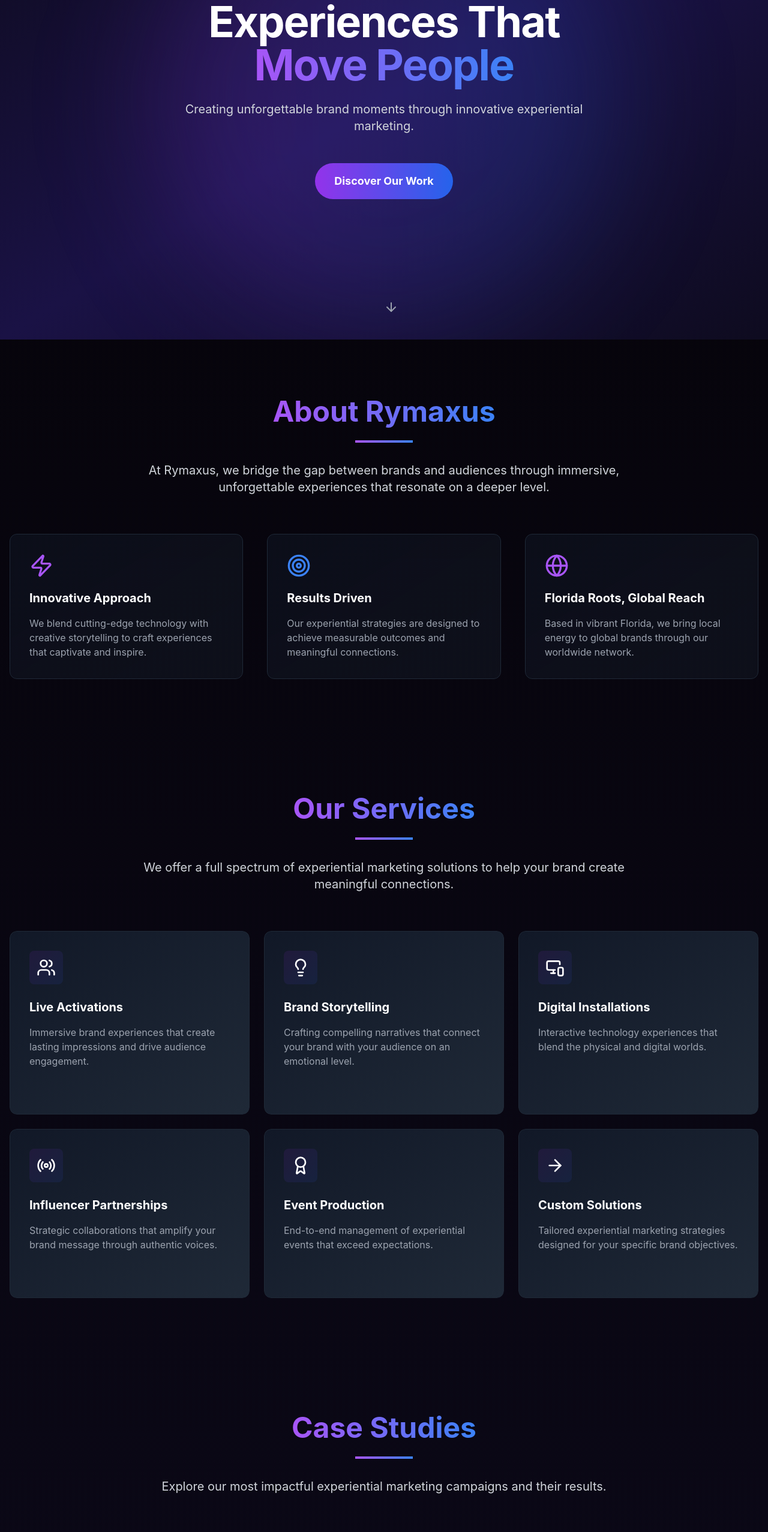
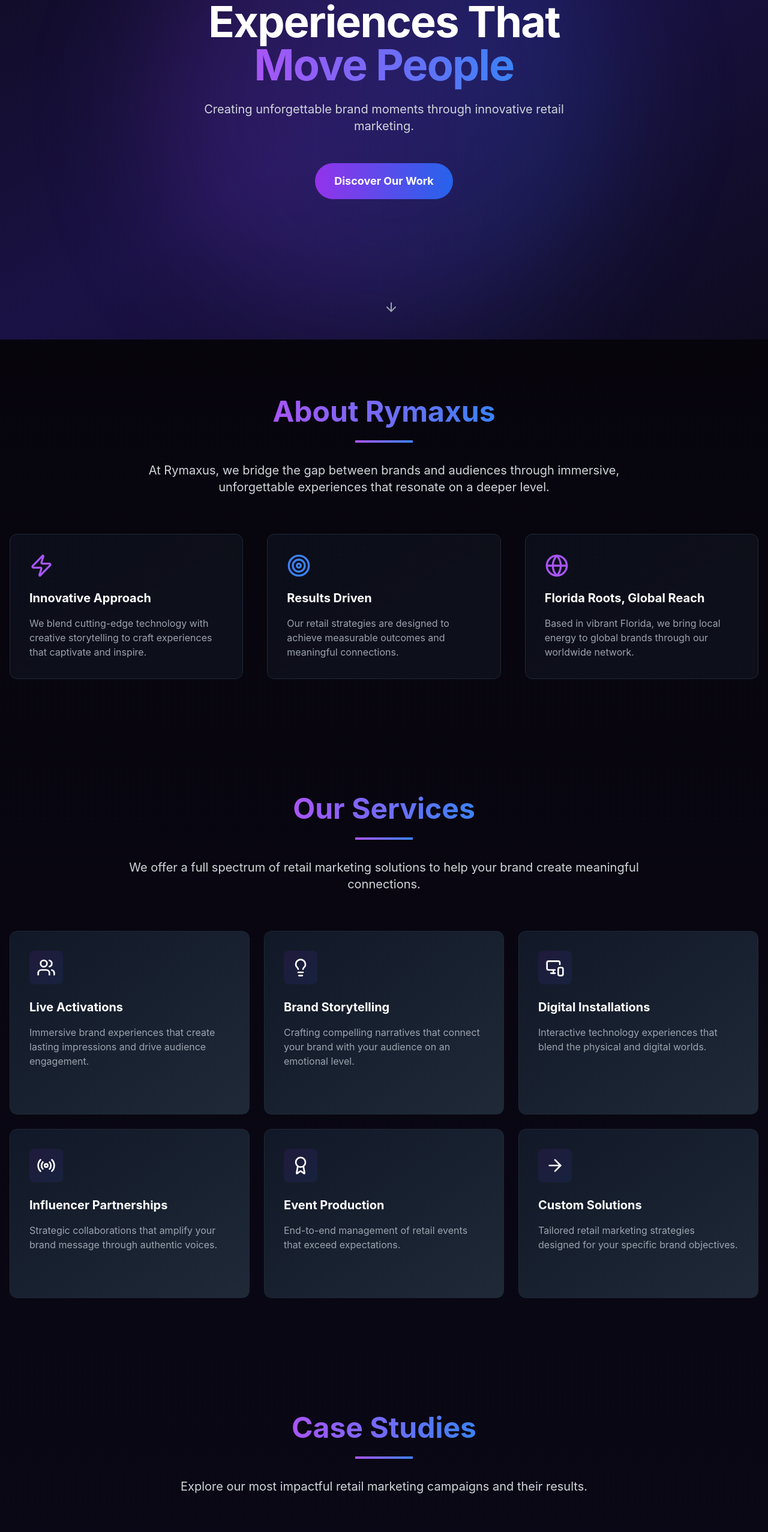
Before and after one commit to malwarescan/rymaxus, a React (Vite) app: page / in a window 1280 px wide. Shown: the part 234-2788 px from the top of the page at 60% size. Built offline with nearby package versions, Linux system fonts and the light colour scheme; grey boxes are pictures that could not be loaded.

Commit message:
Update terminology from 'experiential marketing' to 'Retail Marketing'

```diff
--- a/index.html
+++ b/index.html
@@ -4,8 +4,8 @@
     <meta charset="UTF-8" />
     <link rel="icon" type="image/svg+xml" href="/vite.svg" />
     <meta name="viewport" content="width=device-width, initial-scale=1.0" />
-    <title>Rymaxus - Experiential Marketing</title>
-    <meta name="description" content="Rymaxus specializes in creating immersive, memorable brand experiences through innovative experiential marketing campaigns that engage audiences and drive results." />
+    <title>Rymaxus - Retail Marketing</title>
+    <meta name="description" content="Rymaxus specializes in creating immersive, memorable brand experiences through innovative retail marketing campaigns that engage audiences and drive results." />
   </head>
   <body>
     <div id="root"></div>
--- a/src/components/About.tsx
+++ b/src/components/About.tsx
@@ -24,7 +24,7 @@
         }, {
           icon: <Target className="w-10 h-10 text-blue-500" />,
           title: 'Results Driven',
-          description: 'Our experiential strategies are designed to achieve measurable outcomes and meaningful connections.'
+          description: 'Our retail strategies are designed to achieve measurable outcomes and meaningful connections.'
         }, {
           icon: <Globe className="w-10 h-10 text-purple-500" />,
           title: 'Florida Roots, Global Reach',
--- a/src/components/CaseStudies.tsx
+++ b/src/components/CaseStudies.tsx
@@ -37,7 +37,7 @@
           </h2>
           <div className="w-24 h-1 bg-gradient-to-r from-purple-500 to-blue-500 mx-auto mb-8"></div>
           <p className="text-xl text-gray-300">
-            Explore our most impactful experiential marketing campaigns and
+            Explore our most impactful retail marketing campaigns and
             their results.
           </p>
         </div>
--- a/src/components/Footer.tsx
+++ b/src/components/Footer.tsx
@@ -10,7 +10,7 @@
             </div>
             <p className="text-gray-400 mb-6">
               Creating unforgettable brand experiences through innovative
-              experiential marketing.
+              retail marketing.
             </p>
           </div>
           <div>
--- a/src/components/Hero.tsx
+++ b/src/components/Hero.tsx
@@ -38,7 +38,7 @@
           </span>
         </h1>
         <p className="text-xl text-gray-300 max-w-2xl mx-auto mb-12">
-          Creating unforgettable brand moments through innovative experiential
+          Creating unforgettable brand moments through innovative retail
           marketing.
         </p>
         <button className="px-8 py-4 bg-gradient-to-r from-purple-600 to-blue-600 rounded-full text-white font-bold text-lg transition-all hover:shadow-glow hover:scale-105">
--- a/src/components/Services.tsx
+++ b/src/components/Services.tsx
@@ -20,11 +20,11 @@
   }, {
     icon: <Award className="w-8 h-8" />,
     title: 'Event Production',
-    description: 'End-to-end management of experiential events that exceed expectations.'
+    description: 'End-to-end management of retail events that exceed expectations.'
   }, {
     icon: <ArrowRight className="w-8 h-8" />,
     title: 'Custom Solutions',
-    description: 'Tailored experiential marketing strategies designed for your specific brand objectives.'
+    description: 'Tailored retail marketing strategies designed for your specific brand objectives.'
   }];
   return <section className="py-24 relative" id="services">
       <div className="container mx-auto px-4">
@@ -36,7 +36,7 @@
           </h2>
           <div className="w-24 h-1 bg-gradient-to-r from-purple-500 to-blue-500 mx-auto mb-8"></div>
           <p className="text-xl text-gray-300">
-            We offer a full spectrum of experiential marketing solutions to help
+            We offer a full spectrum of retail marketing solutions to help
             your brand create meaningful connections.
           </p>
         </div>
--- a/src/components/TermsOfService.tsx
+++ b/src/components/TermsOfService.tsx
@@ -50,7 +50,7 @@
           <section className="mb-8">
             <h2 className="text-2xl font-semibold mb-4 text-white">3. Services</h2>
             <p className="text-gray-300 mb-4">
-              Rymaxus provides experiential marketing services including but not limited to live activations, brand storytelling, digital installations, influencer partnerships, and event production. All services are provided subject to separate service agreements.
+              Rymaxus provides retail marketing services including but not limited to live activations, brand storytelling, digital installations, influencer partnerships, and event production. All services are provided subject to separate service agreements.
             </p>
           </section>
 
```
